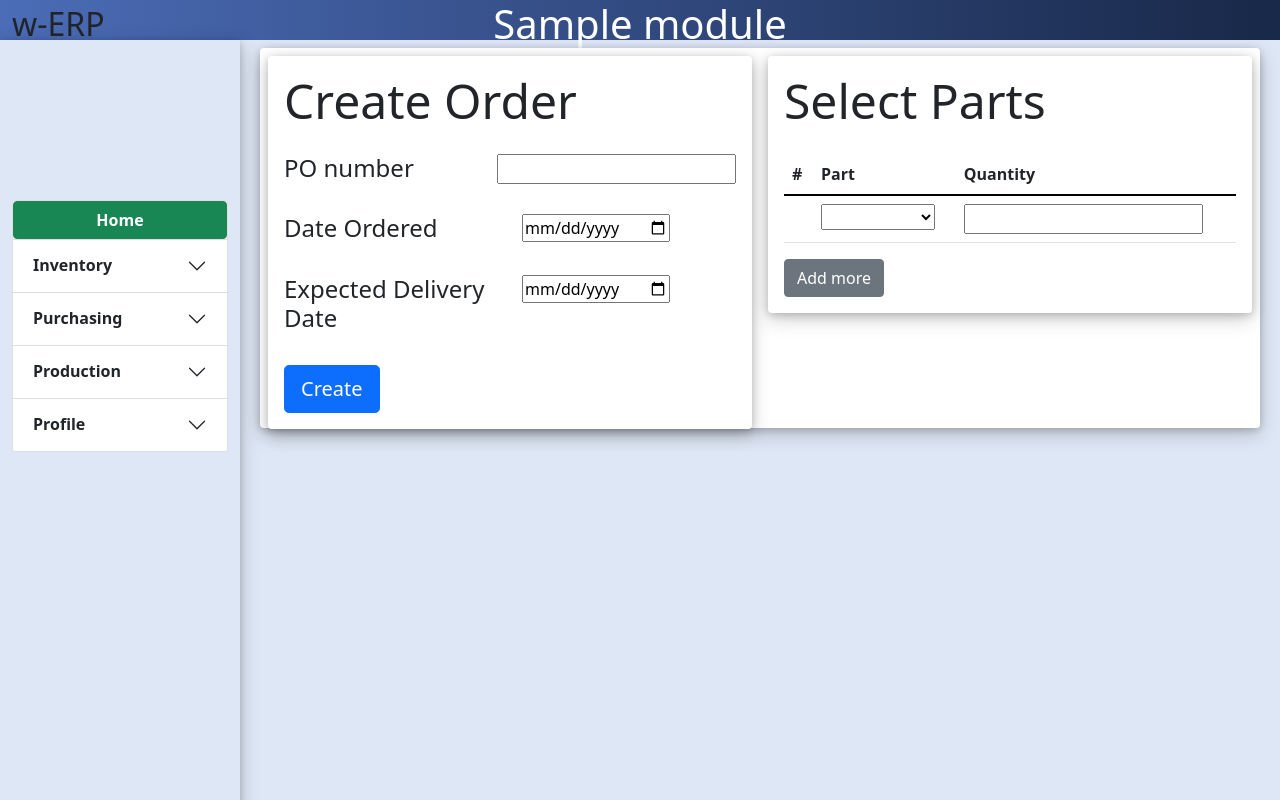
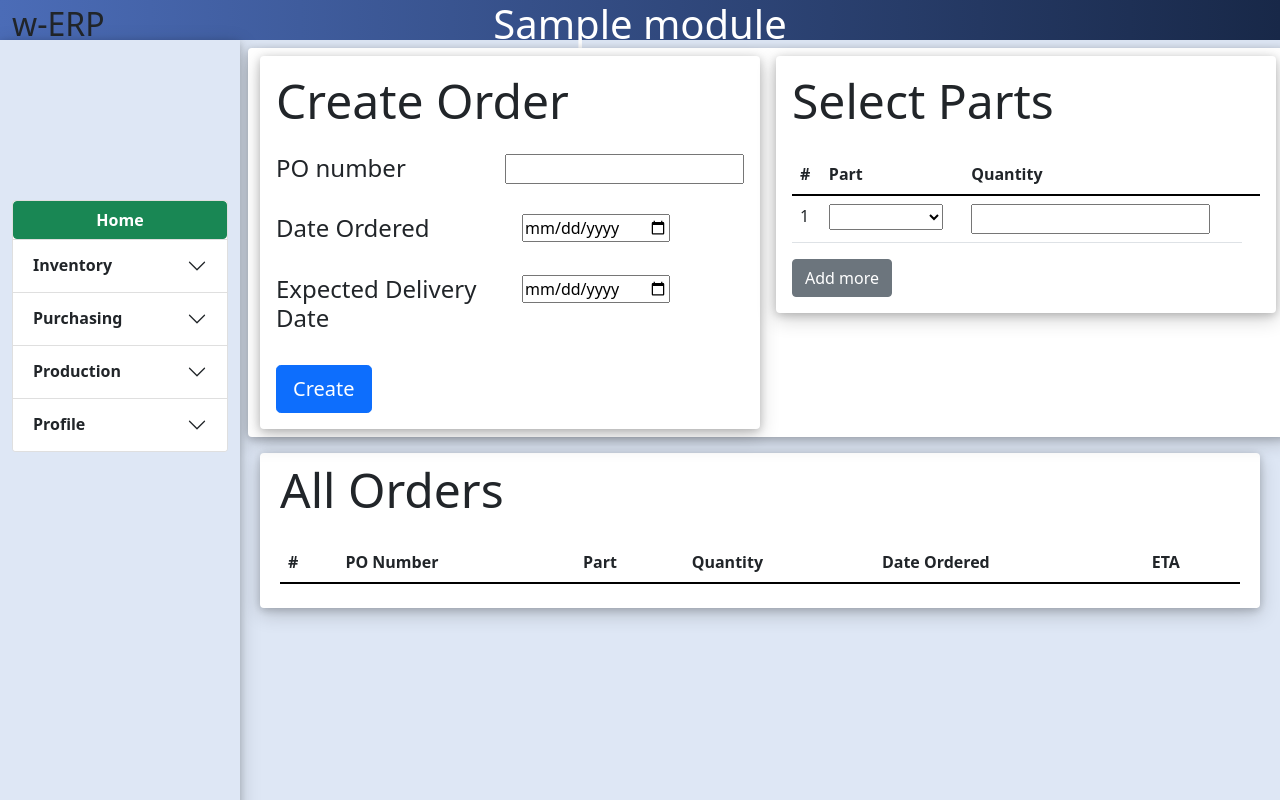
Before and after one commit to agiledev0115/erp_webapp, a Django app: template code/frontend/templates/purchasing/createMain.html in a window 1280 px wide. Run offline with Django 4.2, Linux system fonts and the light colour scheme; tables that the repository leaves empty hold one stand-in row (values such as "Sample post"); the template is opened without the code that fills it: values that come from a table or form of the project are taken from there, most other values are stand-ins (such as "Sample title", 1, 10 or a date in 2020); lists and menus that the app fills with data are empty; parts of the project's set-up code (start-up, migrations or seed data) failed here and were passed over.

Commit message:
purchase create front end complete- list leftout

```diff
--- a/code/frontend/templates/purchasing/createMain.html
+++ b/code/frontend/templates/purchasing/createMain.html
@@ -1,9 +1,12 @@
 {%extends 'base/base.html'%}
 {%block main_content%}
-    <div class="row h-50 shadow_box m-2 gx-2">
+{%load static%}
+<!-- <div class="row h-50 shadow_box m-2 gx-2"> -->
+    <div class="row">
+
+        <form method="post" class="row h-50 shadow_box m-2 gx-2">
+            {%csrf_token%}
         <div class="col-lg-6  p-2">
-            <form method="post">
-                {%csrf_token%}
                 <div class="d-grid shadow_box gap-4 p-3">
                     <div class="display-5">Create Order</div>
                     <div class="row">
@@ -47,16 +50,17 @@
                     <div class="display-5">Select Parts</div>
 
                     <div>
-                    <table class="table table-responsive">
+                        <table class="table table-responsive" id="order_table">
                             <thead>
                                 <th>#</th>
                                 <th>Part</th>
                                 <th>Quantity</th>
+                                <th></th>
 
                             </thead>
                             <tbody>
                                 <tr>
-                                <td class="t_id"></td>
+                                    <td class="t_id">1</td>
                                     <td id="to_part">
                                         <select name="part" id="part">
                                             <option value="" disabled selected hidden></option>
@@ -66,23 +70,76 @@
                                             {%endfor%}
                                         </select>
                                     </td>
-                                <td>
+                                    <td id="to_quant">
                                         <input type="number" name="quantity">
+                                    </td>
+                                    <td id="del" style="display: none;">
+                                        <img src="{%static 'purchasing/red_minus.png'%}" alt="" width="30px"  onclick="delRow()" style="cursor:pointer ;">
                                     </td>
                                 </tr>
                             </tbody>
                         </table>
-                    <button class="btn btn-secondary" onclick="addRow()">Add more</button>
+
+                        <div class="btn btn-secondary" onclick="addRow()">Add more</button>
+                    </div>
                 </div>
             </div>
         </div>
     </form>
     </div>
 
+    <div class="row shadow_box m-2 p-2">
+        <div class="col-lg-12">
+            <div class="d-grid gap-4">
+                <div class="display-5">All Orders</div>
+                <div>
+                    <table class="table table-responsive">
+                        <thead>
+                            <th>#</th>
+                            <th>PO Number</th>
+                            <th>Part</th>
+                            <th>Quantity</th>
+                            <th>Date Ordered</th>
+                            <th>ETA</th>
+                        </thead>
+
+                    </table>
+                </div>
+            </div>
+        </div>
+    </div>
+
 <script type="text/javascript">
 
+let idSeries = 2;
+let table = document.getElementById("order_table");
+let id = document.getElementsByClassName("t_id");
+let selectPart = document.getElementById("to_part");
+let quantity = document.getElementById("to_quant");
+let del = document.getElementById("del");
+
+
+
 function addRow() {
-        alert('pressed')
+
+    let newRow = table.insertRow(-1);
+    let cell1 = newRow.insertCell(0);
+    let cell2 = newRow.insertCell(1);
+    let cell3 = newRow.insertCell(2);
+    let cell4 = newRow.insertCell(3);
+
+    cell1.innerHTML = String(idSeries);
+    cell2.innerHTML = selectPart.innerHTML;
+    cell3.innerHTML = quantity.innerHTML;
+    cell4.innerHTML = del.innerHTML;
+
+    idSeries +=1;
+
+}
+
+function delRow() {
+    event.srcElement.parentElement.parentElement.remove()
+    idSeries -= 1;
 }
 
 
```
Lines whose indentation alone changed are shown as unchanged.
